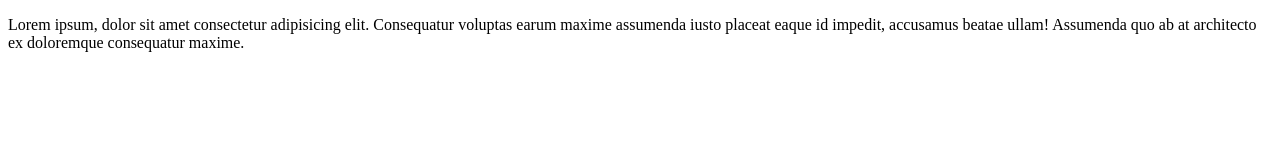
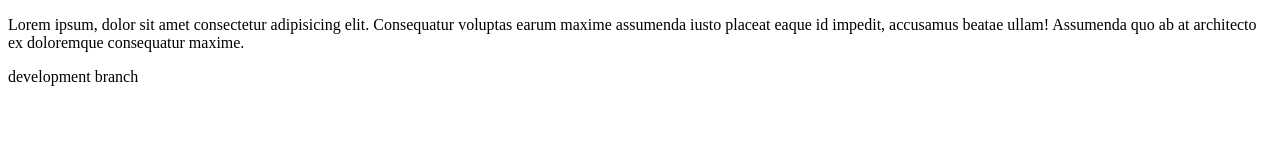
Before and after one commit to irfanhsajid/GitHub-TeamWork-Practice, a plain HTML site: page index.html in a window 1280 px wide. Drawn offline with Linux system fonts and the light colour scheme.

Commit message:
development branch created

```diff
--- a/index.html
+++ b/index.html
@@ -9,7 +9,8 @@
     <div>
         <!-- development branch -->
         <p>Lorem ipsum, dolor sit amet consectetur adipisicing elit. Consequatur voluptas earum maxime assumenda iusto placeat eaque id impedit, accusamus beatae ullam! Assumenda quo ab at architecto ex doloremque consequatur maxime.</p>
-
+        <!-- development branch code -->
+        <p>development branch</p>
     </div>
 </body>
 </html>
```
Also changed, not shown: Git.txt (added).
